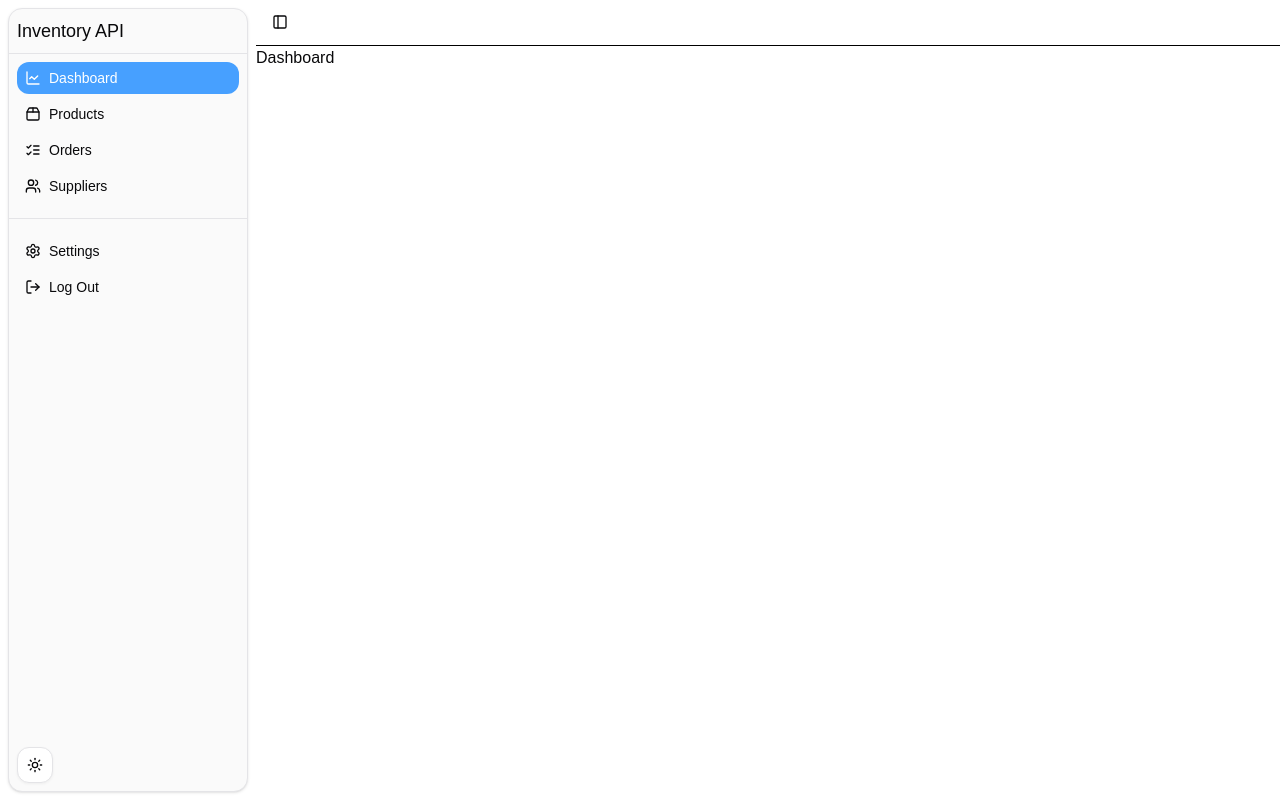
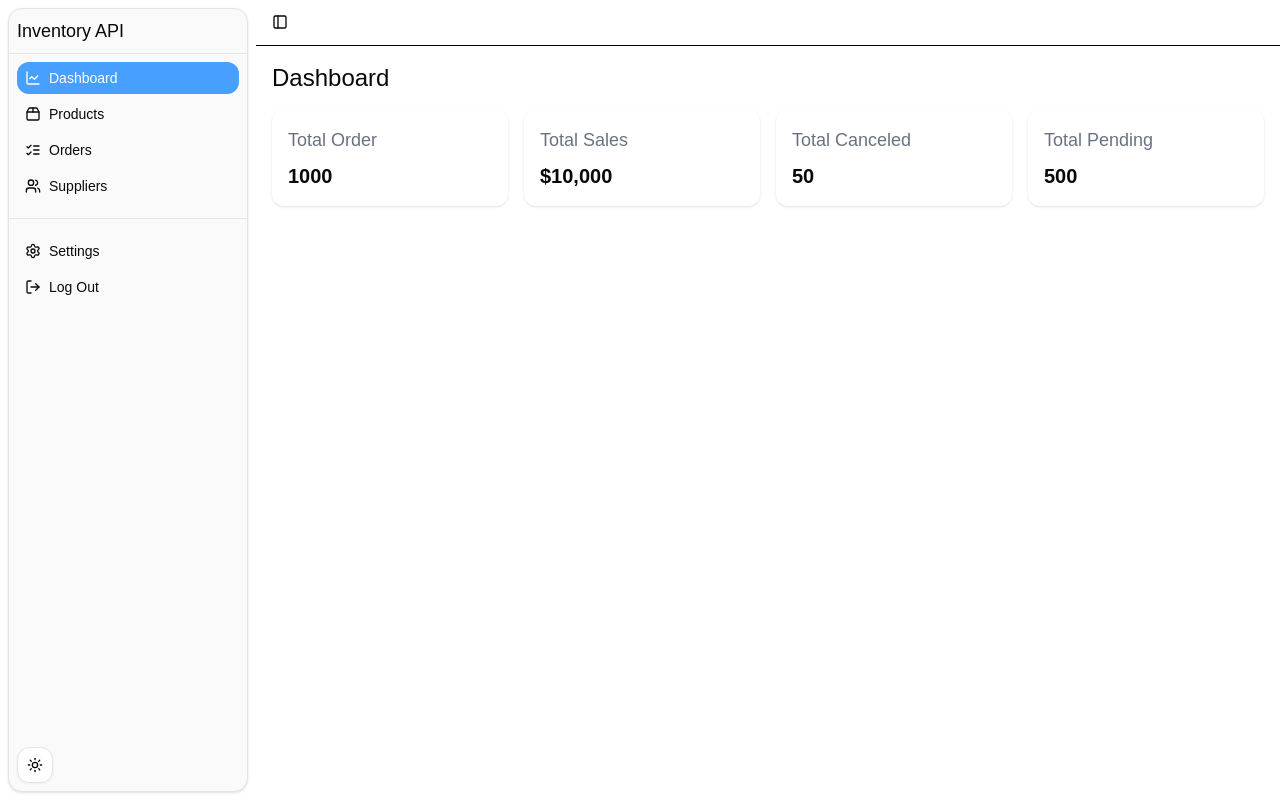
Before and after one commit to mrdsx/inventory-api, a Next.js app in the folder frontend/: page /dashboard in a window 1280 px wide. Built offline with nearby package versions, Linux system fonts and the light colour scheme.

Commit message:
feat(frontend/dashboard): add stats section

```diff
--- /dev/null
+++ b/frontend/src/app/(workspace)/dashboard/components/StatsCard.tsx
@@ -0,0 +1,8 @@
+export function StatsCard({ stats }: { stats: any }) {
+  return (
+    <div className="grid gap-2 shadow-sm rounded-md dark:border-border dark:border-1 p-4">
+      <span className="text-lg text-gray-500">{stats.title}</span>
+      <span className="text-xl font-semibold">{stats.value}</span>
+    </div>
+  );
+}
--- a/frontend/src/app/(workspace)/dashboard/page.tsx
+++ b/frontend/src/app/(workspace)/dashboard/page.tsx
@@ -1,3 +1,22 @@
+import { StatsCard } from "./components/StatsCard";
+
+const statsData = [
+  { title: "Total Order", value: "1000" },
+  { title: "Total Sales", value: "$10,000" },
+  { title: "Total Canceled", value: "50" },
+  { title: "Total Pending", value: "500" },
+];
+
 export default function DashboardPage() {
-  return <div>Dashboard</div>;
+  return (
+    <div className="p-4">
+      <div className="text-2xl mb-4">Dashboard</div>
+      <div className="grid grid-cols-4 gap-4">
+        {statsData.map((stats, index) => (
+          <StatsCard stats={stats} key={stats.title + index} />
+        ))}
+      </div>
+      <div></div>
+    </div>
+  );
 }
```
